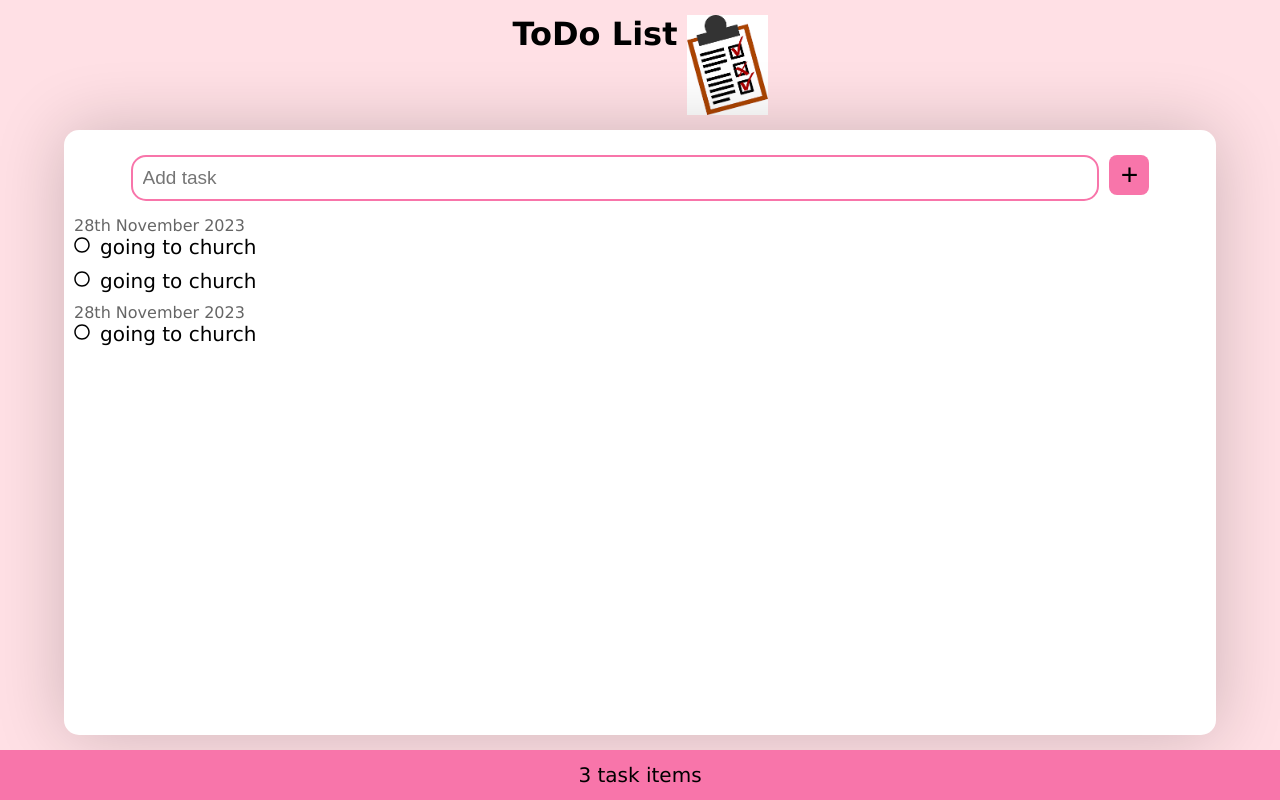
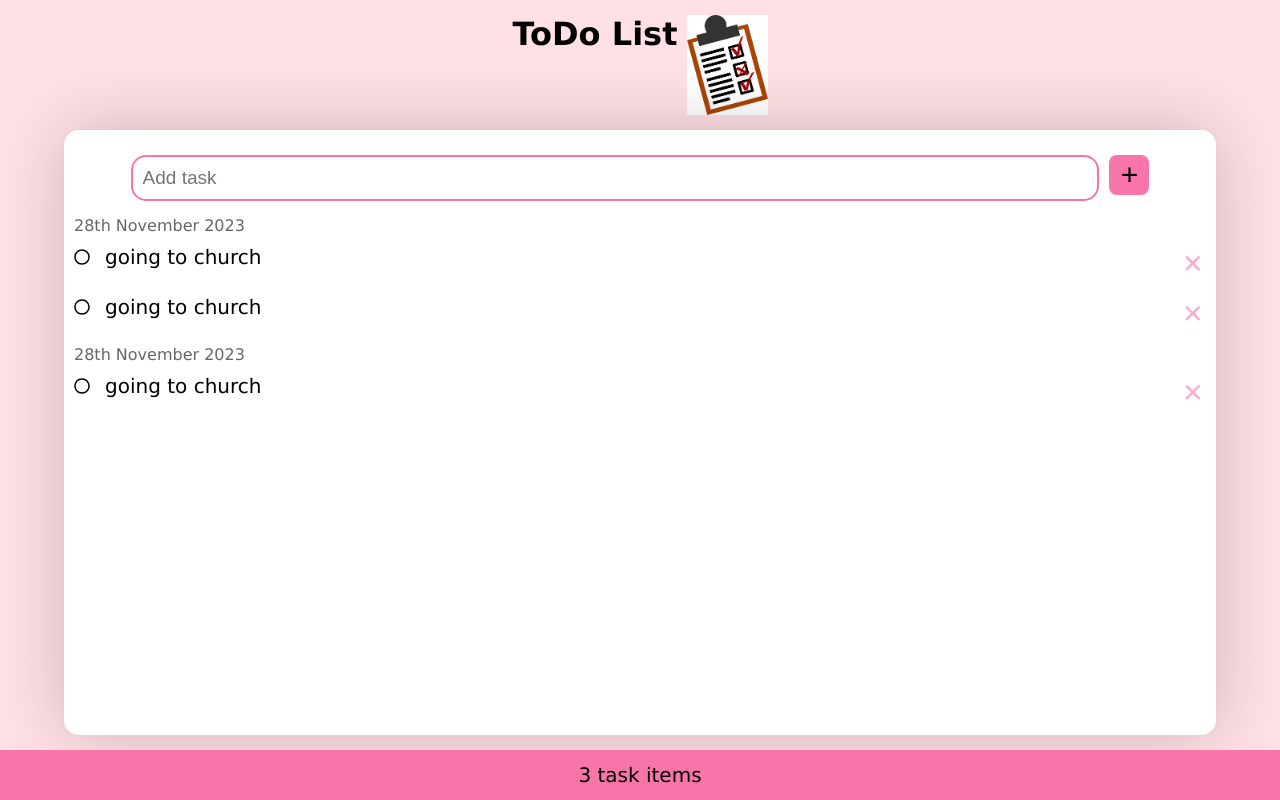
Before and after one commit to chiagoziepio/todo-list, a React (Vite) app: page / in a window 1280 px wide. Built offline with nearby package versions, Linux system fonts and the light colour scheme.

Commit message:
rule out a task when checked

```diff
--- a/src/App.jsx
+++ b/src/App.jsx
@@ -30,14 +30,15 @@ function App() {
     }
   ]);
   const[inputValue,setInputValue] = useState("")
-  const [isUnchecked, setIsUnchecked] = useState(true)
+
 
 
   const handleSubmit = (e)=>{
     e.preventDefault()
     const id = tasks.length ? tasks[tasks.length - 1].id + 1: 1;
     const createddate = format(new Date(), 'MMMM dd, yyyy pp');
-    const newtask = {id, createdDate:createddate,body:inputValue};
+    const checked = isChecked
+    const newtask = {id, createdDate:createddate,body:inputValue,checked };
     const allTask = [...tasks, newtask]
     setTasks(allTask)
     setInputValue("")
@@ -47,6 +48,9 @@ function App() {
     const listItems = tasks.map(item => item.id === id ? {...item, checked: !item.checked} : item);
     setTasks(listItems)
 
+
+  }
+  const handleDelete = ()=>{
 
   }
   return (
@@ -59,6 +63,7 @@ function App() {
         handleSubmit={handleSubmit}
         handleChecked={handleChecked}
        isChecked={isChecked}
+       handleDelete={handleDelete}
 
       />
       <Footer
--- a/src/ListItems.jsx
+++ b/src/ListItems.jsx
@@ -2,7 +2,7 @@ import React, { useRef } from 'react'
 
 import { FaRegCircle } from "react-icons/fa";
 import { FaRegCircleCheck } from "react-icons/fa6"
-const ListItems = ({task, handleChecked,isChecked}) => {
+const ListItems = ({task, handleChecked,isChecked, handleDelete}) => {
 
     const labelRef = useRef(null)
 
@@ -11,17 +11,18 @@ const ListItems = ({task, handleChecked,isChecked}) => {
        <li key={task.id}>
 
             <span>{task.createdDate}</span>
-            <div className='bodyandcirlce' >
-                <label onClick={()=>handleChecked(task.id)} >{task.checked ? <FaRegCircle/>: <FaRegCircleCheck/> }</label>
-               {/*  <span className="icon"
-                    onClick={handleChecked}
-                >
-                    {isChecked ? <FaRegCircle/>: <FaRegCircleCheck/>}
-                </span> */}
-                <p className="task-body">
+            <div className='task_body' >
+                <div className='bodyandcircle'>
+                    <label onClick={()=>handleChecked(task.id)} >{task.checked ? <FaRegCircle/>: <FaRegCircleCheck/> }</label>
+
+                 <p className={task.checked ? "task-item  " :"task-item checked"}>
 
                     {task.body}
-                </p>
+                 </p>
+                </div>
+
+                <span className='delete' onClick={handleDelete}>+</span>
+
             </div>
         </li>
     </>
--- a/src/Task.jsx
+++ b/src/Task.jsx
@@ -2,7 +2,7 @@ import React from 'react'
 import ListItems from './ListItems'
 import Input from './Input'
 
-const Task = ({tasks,inputValue,handleSubmit,setInputValue, handleChecked,isChecked}) => {
+const Task = ({tasks,inputValue,handleSubmit,setInputValue, handleChecked,isChecked,handleDelete}) => {
   return (
     <main>
         <Input
@@ -17,7 +17,7 @@ const Task = ({tasks,inputValue,handleSubmit,setInputValue, handleChecked,isChec
                  task={task}
                  handleChecked={handleChecked}
                  isChecked={isChecked}
-
+                 handleDelete={handleDelete}
                 />
             ))}
 
--- a/src/index.css
+++ b/src/index.css
@@ -74,21 +74,29 @@ main ul{
 main ul li{
     margin-bottom: 10px;
 }
-main ul li .bodyandcirlce{
+main ul li .task_body{
     display: flex;
-    align-items: center;
+    justify-content: space-between;
+    margin-top: 10px;
 }
-main ul li .bodyandcirlce p{
-    font-weight: 500;
+main ul li .task_body .bodyandcircle{
+    display: flex;
+}
+main ul li .task_body .bodyandcircle label{
+    margin-right: 15px;
+    line-height: 30px;
+}
+main ul li .task_body .bodyandcircle .task-item{
     font-size: 20px;
-    margin-left: 10px;
 }
-main ul li .bodyandcirlce input{
-    width: 30px;
-    height: 30px;
-    border-radius: 10px;
-    border: red;
-
+main ul li .task_body .bodyandcircle .task-item.checked{
+    text-decoration: line-through;
+    opacity: 0.6;
+}
+main ul li .task_body .delete{
+    font-size: 30px;
+    transform: rotate(45deg);
+    color: #f875aa;
 }
 main ul li span{
     opacity: 0.6;
```
